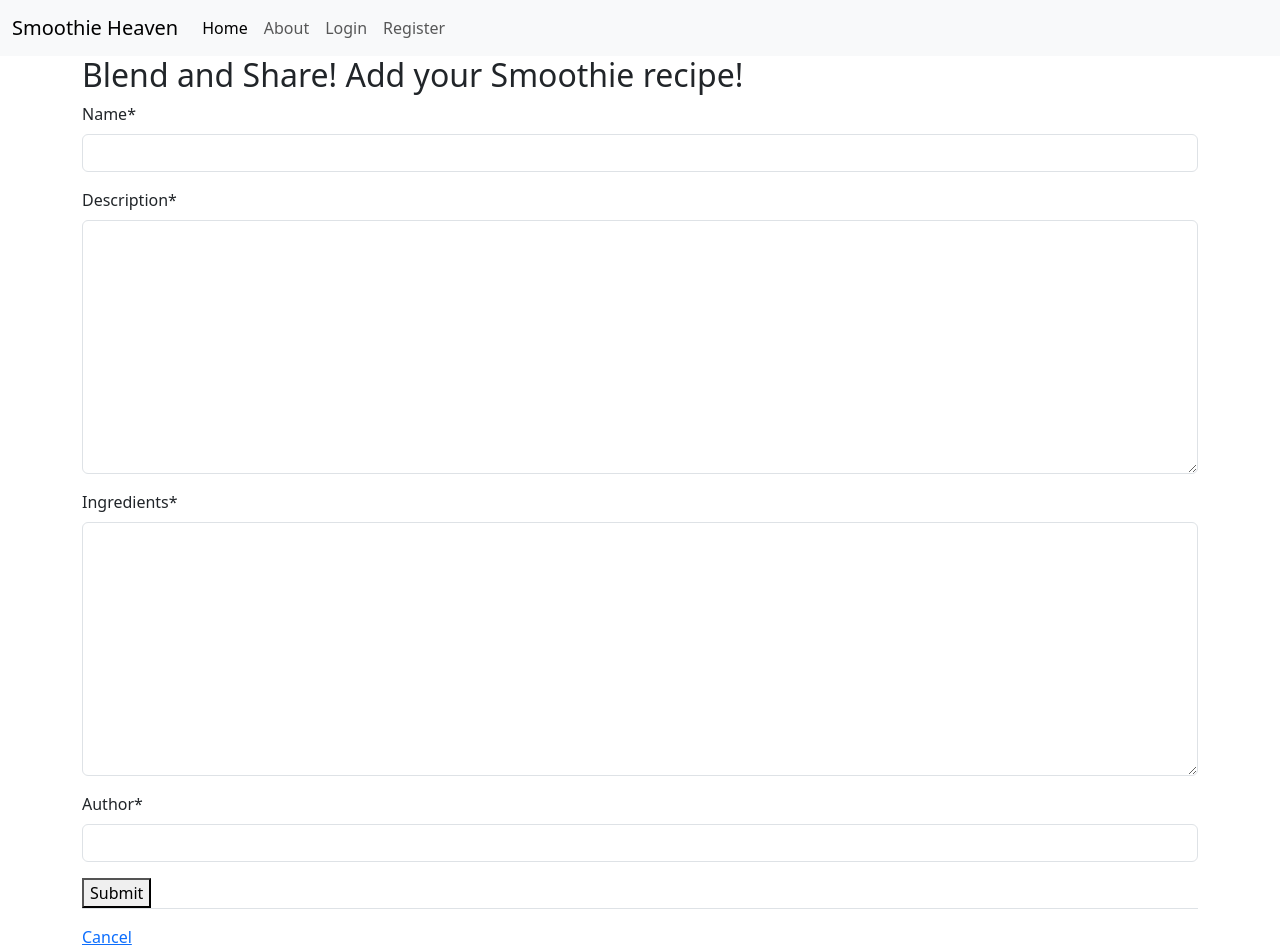
After one commit to mariebernf/Smoothie_Heaven_P3, a Django app: page /smoothies/create/ in a window 1280 px wide. The commit adds this page. Run offline with Django 5.2, Linux system fonts and the light colour scheme; some libraries are stand-ins or nearby versions.

Commit message:
Fix smoothie create view, and update urls

```diff
--- a/smoothies/models.py
+++ b/smoothies/models.py
@@ -1,4 +1,6 @@
 from django.db import models
+from django.contrib.auth.models import User
+from django.urls import reverse
 
 # Models
 
@@ -12,3 +14,6 @@ class Smoothie(models.Model):
 
     def __str__(self):
        return self.name
+
+    def get_absolute_url(self):
+        return reverse('smoothies-detail', kwargs={'pk': self.pk})
--- a/smoothies/templates/smoothies/base.html
+++ b/smoothies/templates/smoothies/base.html
@@ -21,7 +21,7 @@
           <div class="collapse navbar-collapse" id="navbarNavAltMarkup">
             <div class="navbar-nav">
               <a class="nav-link active" aria-current="page" href="{% url 'home' %}">Home</a>
-              <a class="nav-link" href="{% url 'about' %}">About</a>
+              <a class="nav-link" href="{% url 'smoothies-about' %}">About</a>
 
               {% if user.is_authenticated %}
               <a class="nav-link" href="{% url 'user-profile' %}">profile</a>
--- a/smoothies/templates/smoothies/home.html
+++ b/smoothies/templates/smoothies/home.html
@@ -13,6 +13,7 @@
                         <p class="card-text">{{ smoothie.description }}</p>
                         <p><strong>Ingredients:</strong> {{ smoothie.ingredients }}</p>
                         <p><em>Posted on {{ smoothie.date_posted }} by {{ smoothie.author }}</em></p>
+                        <a href="{% url 'smoothies-detail' smoothie.pk %}" class="btn btn-primary">View Details</a>
                     </div>
                 </div>
             </div>
--- /dev/null
+++ b/smoothies/templates/smoothies/smoothie_form.html
@@ -0,0 +1,17 @@
+{% extends "smoothies/base.html" %}
+
+{% load crispy_forms_tags %}
+
+{% block content %}
+<h2>Blend and Share! Add your Smoothie recipe!</h2>
+
+<form method="POST" action="{% url 'smoothies-create' %}">
+    {% csrf_token %}
+    {{ form|crispy }}
+    <button type="submit">Submit</button>
+</form>
+
+<div class="border-top pt-3">
+    <a href="{%  url 'smoothies-home' %}">Cancel</a>
+</div>
+{% endblock %}
--- a/smoothies/urls.py
+++ b/smoothies/urls.py
@@ -1,11 +1,9 @@
 from django.urls import path
 from . import views
 
-'app/model_viewtype'
-'smoothies/smoothie_detail.html'
-
 urlpatterns = [
     path('', views.SmoothieListView.as_view(), name="smoothies-home"),
+    path('about/', views.about, name="smoothies-about"),
+    path('create/', views.SmoothieCreateView.as_view(), name="smoothies-create"),
     path('<int:pk>/', views.SmoothieDetailView.as_view(), name="smoothies-detail"),
-    path('about/', views.about, name="about"),
 ]
--- a/smoothies/views.py
+++ b/smoothies/views.py
@@ -1,6 +1,8 @@
-from django.shortcuts import render
-from django.views.generic import ListView, DetailView
+from django.shortcuts import render, HttpResponse
+from django.views.generic import ListView, DetailView, CreateView
 from .models import Smoothie
+
+from . import models
 
 
 def home(request):
@@ -11,14 +13,20 @@ def home(request):
     return render(request, 'smoothies/home.html', context)
 
 class SmoothieListView(ListView):
-    model = Smoothie
+    model = models.Smoothie
     template_name = 'smoothies/home.html'
     context_object_name = 'smoothies'
 
 class SmoothieDetailView(DetailView):
-    model = Smoothie
+    model = models.Smoothie
     template_name = 'smoothies/smoothie_detail.html'
-    context_object_name = 'smoothie'
+    context_object_name = 'object'
+
+class SmoothieCreateView(CreateView):
+    model = models.Smoothie
+    fields = ['name', 'description', 'ingredients', 'author']
+    template_name = 'smoothies/smoothie_form.html'
+    success_url = '/'
 
 def about(request):
     return render(request, 'smoothies/about.html')
```
Also changed, not shown: smoothies/templates/smoothies/smoothie_detail.html (+6 -7 lines).
